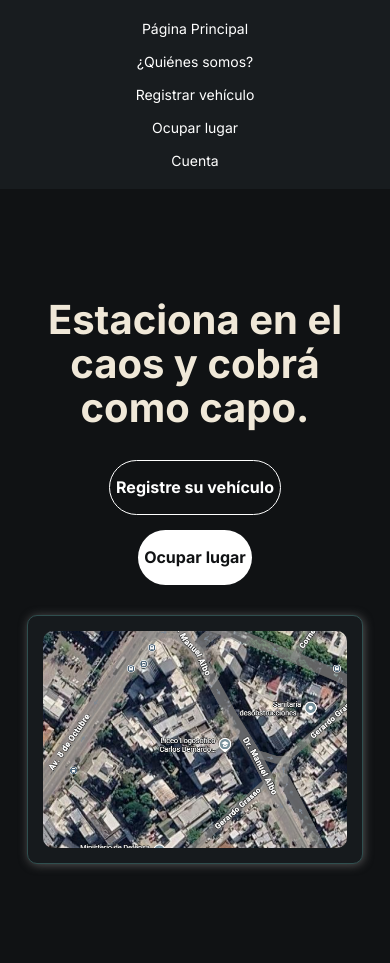
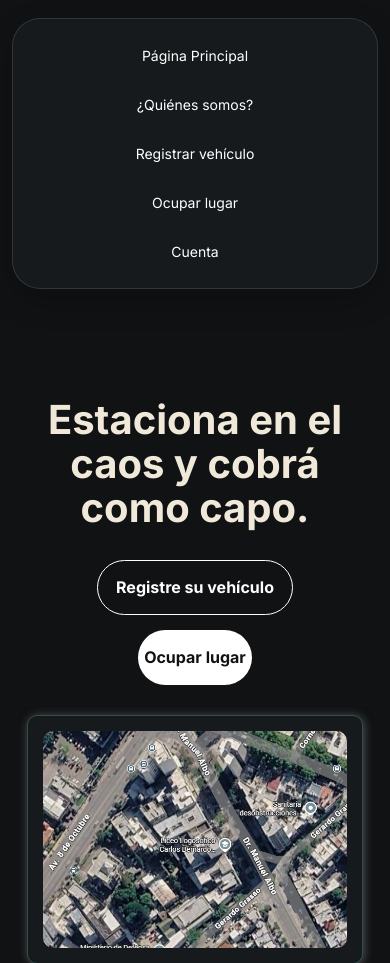
Before and after one commit to jmualde/ETI, a PHP site: page /principal.php in a window 390 px wide. Shown: the top 963 px of the page. Run offline with PHP 8.4, Linux system fonts and the light colour scheme; a user stored in the database is signed in.

Commit message:
nav bar pildora

```diff
--- a/principal.php
+++ b/principal.php
@@ -43,35 +43,52 @@ if (!isset($_SESSION["usuario"])) {
         }
 
         .tarjetaArriba-principal {
-            background-color: #181C1F;
-            width: 100%;
-            min-height: 60px;
+            background: rgba(24, 28, 31, 0.9);
+            width: fit-content;
+            max-width: calc(100% - 24px);
+            min-height: 62px;
+            margin: 18px auto 0;
 
             display: flex;
             justify-content: center;
             align-items: center;
 
-            gap: 35px;
-            padding: 10px 20px;
+            gap: 18px;
+            padding: 10px 22px;
+            flex-wrap: wrap;
 
-            flex-wrap: wrap;
+            border: 1px solid rgba(255, 255, 255, 0.12);
+            border-radius: 999px;
+            box-shadow: 0 12px 30px rgba(0, 0, 0, 0.22);
+            backdrop-filter: blur(6px);
         }
 
         .tarjetaArriba-principal a {
             text-decoration: none;
             color: white;
             margin: 0;
+            display: flex;
+            align-items: center;
+            justify-content: center;
+            border-radius: 999px;
+            transition: 0.25s ease;
+        }
+
+        .tarjetaArriba-principal a:hover {
+            background: rgba(255, 255, 255, 0.06);
         }
 
         .textoBlanco-principal {
             color: white;
             margin: 0;
+            padding: 8px 12px;
+            border-radius: 999px;
             font-family: "Inter", sans-serif;
             transition: 0.3s;
         }
 
         .textoBlanco-principal:hover {
-            color: #c7c7c7;
+            color: #ffffff;
         }
 
         /* =========================
@@ -228,16 +245,25 @@ if (!isset($_SESSION["usuario"])) {
         @media (max-width: 576px) {
 
             .tarjetaArriba-principal {
+                width: calc(100% - 20px);
                 min-height: auto;
+                border-radius: 28px;
 
                 flex-direction: column;
-                gap: 12px;
+                gap: 8px;
 
-                padding: 18px 10px;
+                padding: 16px 12px;
             }
 
             .tarjetaArriba-principal a {
+                width: 100%;
                 font-size: 14px;
+            }
+
+            .textoBlanco-principal {
+                width: 100%;
+                text-align: center;
+                padding: 10px 12px;
             }
 
             .seccionPrincipal {
@@ -297,7 +323,7 @@ if (!isset($_SESSION["usuario"])) {
 
         <nav class="tarjetaArriba-principal">
 
-            <a href="principal.php">
+            <a href="principal.html">
                 <p class="textoBlanco-principal">Página Principal</p>
             </a>
 
```
